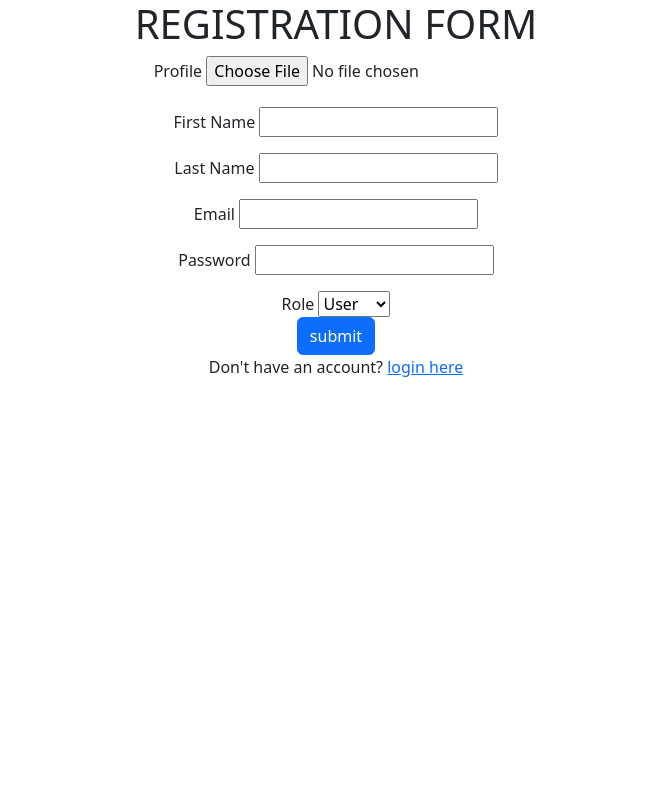
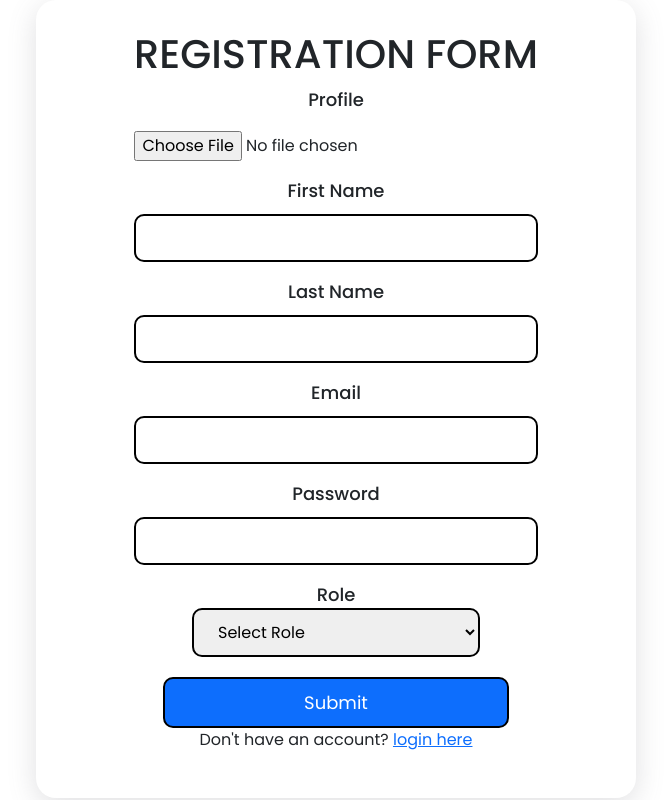
Before and after one commit to amitstrix/amit, a PHP site: page /registration.html in a window 1280 px wide. Shown: the whole page, without its empty margins (304-975 px from the left). Run offline with PHP 8.4, Linux system fonts and the light colour scheme.

Commit message:
Login Project

```diff
--- a/registration.html
+++ b/registration.html
@@ -4,6 +4,7 @@
     <meta charset="UTF-8">
     <meta name="viewport" content="width=device-width, initial-scale=1.0">
     <title>registrarton form</title>
+    <link rel="stylesheet" type="text/css" href="style.css">
     <link href="https://cdn.jsdelivr.net/npm/bootstrap@5.3.3/dist/css/bootstrap.min.css" rel="stylesheet" integrity="sha384-QWTKZyjpPEjISv5WaRU9OFeRpok6YctnYmDr5pNlyT2bRjXh0JMhjY6hW+ALEwIH" crossorigin="anonymous">
   </head>
 <body>
@@ -34,6 +35,7 @@
         <div class="ak">
             <label>Role</label>
         <select name="role">
+          <option>Select Role</option>
             <option value="user">User</option>
             <option value="admin">Admin</option>
         </select>
--- /dev/null
+++ b/style.css
@@ -0,0 +1,160 @@
+@import url('https://fonts.googleapis.com/css2?family=Poppins:ital,wght@0,100;0,200;0,300;0,400;0,500;0,600;0,700;0,800;0,900;1,100;1,200;1,300;1,400;1,500;1,600;1,700;1,800;1,900&family=Roboto:ital,wght@0,100;0,300;0,400;0,500;0,700;0,900;1,100;1,300;1,400;1,500;1,700;1,900&display=swap');
+
+* {
+    font-family: "Poppins", sans-serif;}
+
+h1 {
+    text-align: center;
+    font-size: 40px;
+    line-height: 150%;
+    font-weight: 900;
+    padding-top: 30px;
+}
+
+.main.text-center {
+
+    width: 100%;
+
+    max-width: 600px;
+
+    margin: 0 auto;
+
+    border-radius: 20px;
+
+    box-shadow: rgba(100, 100, 111, 0.2) 0px 7px 29px 0px;
+
+    padding-bottom: 30px;
+}
+
+.mb-3 {
+    width: 70%;
+    display: flex;
+    flex-direction: column;
+    margin: 0 auto;
+    margin-bottom: 20px;
+}
+
+.mb-3 label {
+    width: 100%;
+    font-weight: 500;
+    font-size: 18px;
+}
+
+.mb-3 lable {
+    width: 100%;
+}
+
+input[type="text"] {
+    padding: 10px 20px;
+    border-radius: 10px;
+    margin-top: 10px;
+    border: 2px solid #000;
+}
+
+input[type="text"]:focus-visible {
+    outline: none;
+}
+
+input[type="email"] {
+    padding: 10px 20px;
+    border-radius: 10px;
+    margin-top: 10px;
+    border: 2px solid #000;
+}
+
+input[type="password"] {
+    padding: 10px 20px;
+    border-radius: 10px;
+    margin-top: 10px;
+    border: 2px solid #000;
+}
+
+input[type="email"]:focus-visible {
+    outline: none;
+}
+
+input[type="password"]:focus-visible {
+    outline: none;
+}
+
+.main-last-div {
+
+width: 70%;
+
+margin: auto;
+
+text-align: center;
+}
+
+select {
+    width: 50%;
+    padding: 10px 20px;
+    margin-top: 10px;
+    border: 2px solid #000;
+    border-radius: 10px;
+}
+
+input.btn.btn-primary {
+    width: 60%;
+    padding: 10px 20px;
+    font-size: 18px;
+    text-transform: capitalize;
+    margin-top: 20px;
+    border-radius: 10px;
+    border: 2px solid #000;
+}
+
+select:focus-visible {
+    outline: none;
+}
+
+label {
+    font-size: 18px;
+    font-weight: 500;
+    width: 100%;
+    display: block;
+}
+
+input[type="file"] {
+    font-size: 16px;
+    margin-top: 10px;
+}
+
+p {
+    font-size: 16px;
+}
+#header-mainbox {
+    display: none;
+    position: fixed;
+    top: 0;
+    left: 0;
+    width: 100%;
+    height: 100%;
+    background-color: rgba(0, 0, 0, 0.5);
+    z-index: 999;
+    transition: 1.3s ease-in-out;
+}
+
+.header-box {
+    background-color: white;
+    border-radius: 10px;
+    box-shadow: 0px 0px 10px rgba(0, 0, 0, 0.5);
+    padding: 20px;
+    width: 400px;
+    position: absolute;
+    top: 50%;
+    left: 50%;
+    transform: translate(-50%, -50%);
+    text-align: center;
+    transition:1.3s ease-in-out;
+}
+
+  .close {
+    position: absolute;
+    top: 10px;
+    right: 10px;
+    cursor: pointer;
+    font-size: 20px;
+    color: #000;
+
+  }
```
Also changed, not shown: stylesheet.css (line endings or trailing spaces).
